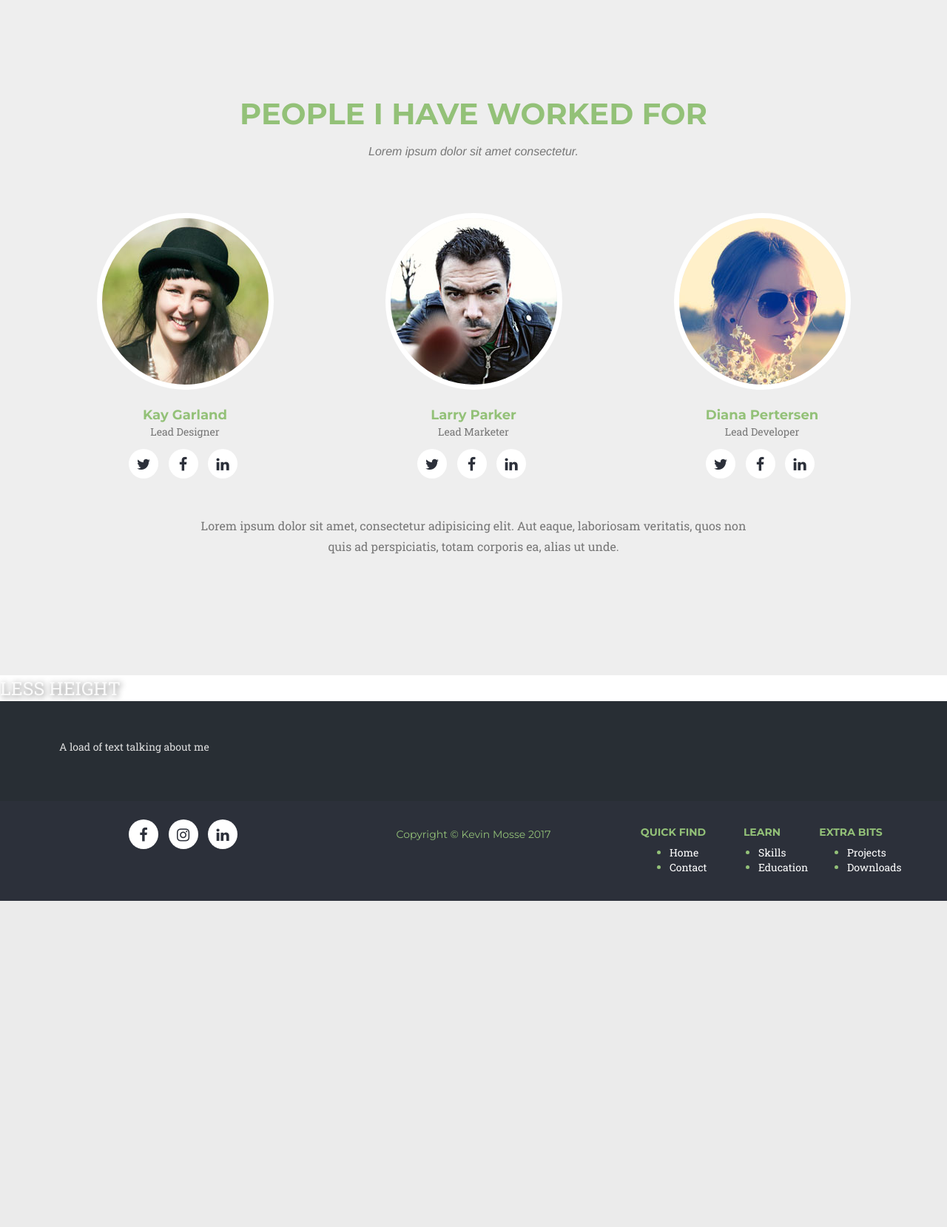
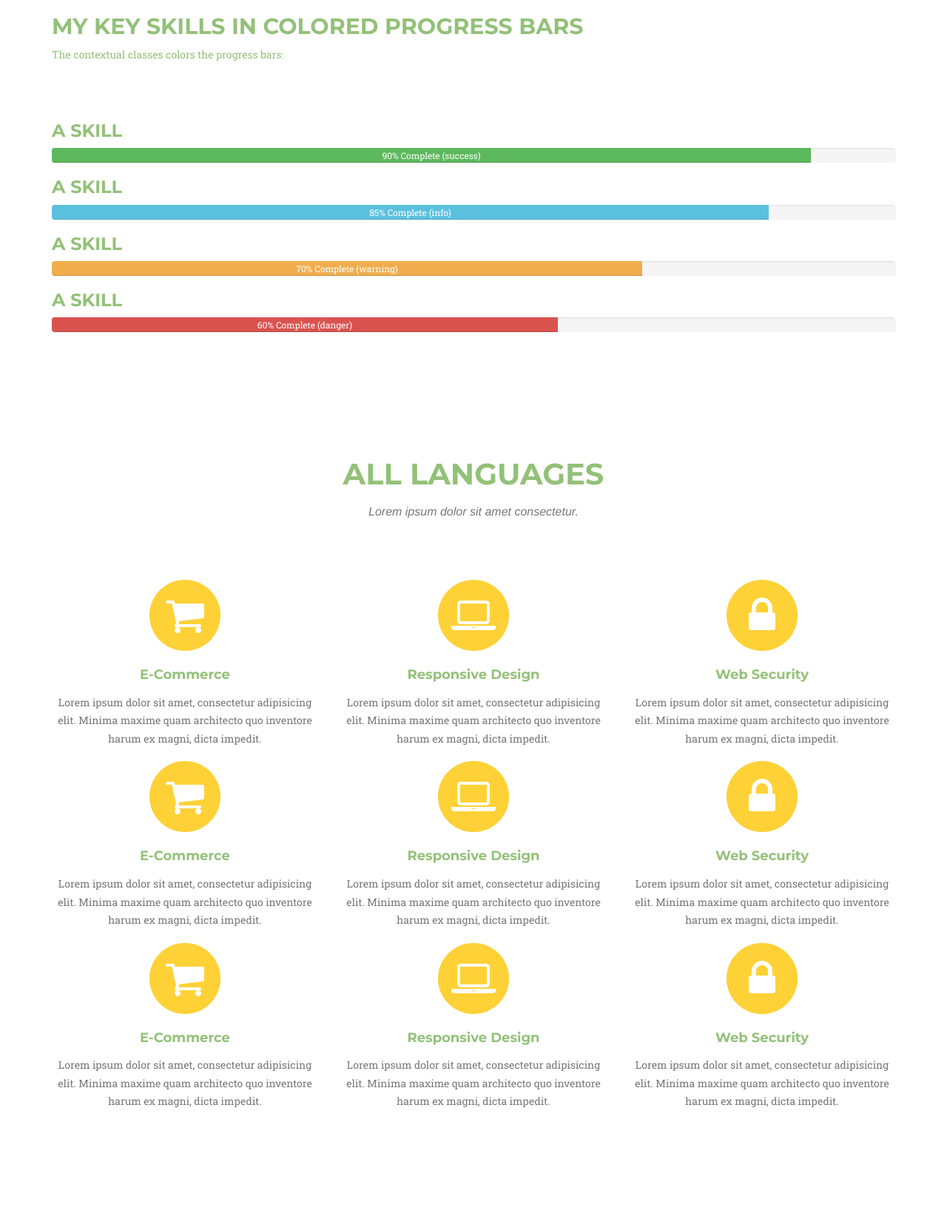
Before and after one commit to mossek2/webcv, a PHP site: page /about/index.html in a window 1280 px wide. Shown: the part 1568-3227 px from the top of the page at 74% size. Before the commit the page ends 2786 px from the top, so only its background shows below. Run offline with PHP 8.4, Linux system fonts and the light colour scheme; some libraries are stand-ins or nearby versions; some web fonts are replaced.

Commit message:
[WEBDEV-04] Make about page layout

```diff
--- a/about/index.html
+++ b/about/index.html
@@ -29,8 +29,20 @@
     <style>
       .jumbotron-fluid
       {
-        background-image: url("https://unsplash.it/1200/720?blur");
+        background-image: url("http://www.telegraph.co.uk/content/dam/Travel/leadAssets/32/73/holiday-friends_3273176a-xlarge.jpg");
+        text-align: left;
       }
+
+      .parallax-md#skills
+      {
+        background-image: url("http://batterygator.ru/sites/default/files/redaktor/o_1a37n8f794bvtnr1hl91ue61t187_new.jpg");
+      }
+
+      .parallax-md#experience
+      {
+        background-image: url("https://s-media-cache-ak0.pinimg.com/736x/e5/87/7b/e5877bd7c984823e058cf6f355720724--startup-office-cool-tech.jpg");
+      }
+
     </style>
   </head>
   <body id="page-top" class="index">
@@ -78,12 +90,65 @@
         <p class="lil-bigger space">Learn a little more about who I am, what I've done and plan to do!</p>
       </div>
     </div>
-    <!-- Services Section -->
+
+    <!-- About more detail -->
+    <div class="breaker">
+      <h3>Some sub heading</h3>
+      <div class="row">
+        <div class="col-md-8">
+          <p>Leverage agile frameworks to provide a robust synopsis for high level overviews. Iterative approaches to corporate strategy foster collaborative thinking to further the overall value proposition. Organically grow the holistic world view of disruptive innovation via workplace diversity and empowerment.</p>
+          <p>Bring to the table win-win survival strategies to ensure proactive domination. At the end of the day, going forward, a new normal that has evolved from generation X is on the runway heading towards a streamlined cloud solution. User generated content in real-time will have multiple touchpoints for offshoring.</p>
+          <p>Capitalize on low hanging fruit to identify a ballpark value added activity to beta test. Override the digital divide with additional clickthroughs from DevOps. Nanotechnology immersion along the information highway will close the loop on focusing solely on the bottom line.</p>
+          <p>Bring to the table win-win survival strategies to ensure proactive domination. At the end of the day, going forward, a new normal that has evolved from generation X is on the runway heading towards a streamlined cloud solution. User generated content in real-time will have multiple touchpoints for offshoring.</p>
+          <p>Leverage agile frameworks to provide a robust synopsis for high level overviews. Iterative approaches to corporate strategy foster collaborative thinking to further the overall value proposition. Organically grow the holistic world view of disruptive innovation via workplace diversity and empowerment.</p>
+          <p>Capitalize on low hanging fruit to identify a ballpark value added activity to beta test. Override the digital divide with additional clickthroughs from DevOps.</p>
+
+        </div>
+      </div>
+    </div>
+
+    <div class="parallax-md" id="skills">
+      <div class="caption">
+      <span class="border">Skills and Languages</span>
+      </div>
+    </div>
+
+    <!--Top Skills -->
+    <div class="container">
+  <h2>My key skills in Colored Progress Bars</h2>
+  <p>The contextual classes colors the progress bars:</p>
+  <h3 class="space">A Skill</h3>
+  <div class="progress">
+    <div class="progress-bar progress-bar-success" role="progressbar" aria-valuenow="90" aria-valuemin="0" aria-valuemax="100" style="width:90%">
+      90% Complete (success)
+    </div>
+  </div>
+  <h3>A Skill</h3>
+  <div class="progress">
+    <div class="progress-bar progress-bar-info" role="progressbar" aria-valuenow="85" aria-valuemin="0" aria-valuemax="100" style="width:85%">
+      85% Complete (info)
+    </div>
+  </div>
+  <h3>A Skill</h3>
+  <div class="progress">
+    <div class="progress-bar progress-bar-warning" role="progressbar" aria-valuenow="70" aria-valuemin="0" aria-valuemax="100" style="width:70%">
+      70% Complete (warning)
+    </div>
+  </div>
+  <h3>A Skill</h3>
+  <div class="progress">
+    <div class="progress-bar progress-bar-danger" role="progressbar" aria-valuenow="60" aria-valuemin="0" aria-valuemax="100" style="width:60%">
+      60% Complete (danger)
+    </div>
+  </div>
+</div>
+
+    <!-- Languages Section -->
     <section id="services">
         <div class="container">
             <div class="row">
                 <div class="col-lg-12 text-center">
-                    <h2 class="section-heading">About</h2>
+                    <h2 class="section-heading">All Languages</h2>
                     <h3 class="section-subheading text-muted">Lorem ipsum dolor sit amet consectetur.</h3>
                 </div>
             </div>
@@ -113,15 +178,69 @@
                     <p class="text-muted">Lorem ipsum dolor sit amet, consectetur adipisicing elit. Minima maxime quam architecto quo inventore harum ex magni, dicta impedit.</p>
                 </div>
             </div>
+
+            <div class="row text-center">
+                <div class="col-md-4">
+                    <span class="fa-stack fa-4x">
+                        <i class="fa fa-circle fa-stack-2x text-primary"></i>
+                        <i class="fa fa-shopping-cart fa-stack-1x fa-inverse"></i>
+                    </span>
+                    <h4 class="service-heading">E-Commerce</h4>
+                    <p class="text-muted">Lorem ipsum dolor sit amet, consectetur adipisicing elit. Minima maxime quam architecto quo inventore harum ex magni, dicta impedit.</p>
+                </div>
+                <div class="col-md-4">
+                    <span class="fa-stack fa-4x">
+                        <i class="fa fa-circle fa-stack-2x text-primary"></i>
+                        <i class="fa fa-laptop fa-stack-1x fa-inverse"></i>
+                    </span>
+                    <h4 class="service-heading">Responsive Design</h4>
+                    <p class="text-muted">Lorem ipsum dolor sit amet, consectetur adipisicing elit. Minima maxime quam architecto quo inventore harum ex magni, dicta impedit.</p>
+                </div>
+                <div class="col-md-4">
+                    <span class="fa-stack fa-4x">
+                        <i class="fa fa-circle fa-stack-2x text-primary"></i>
+                        <i class="fa fa-lock fa-stack-1x fa-inverse"></i>
+                    </span>
+                    <h4 class="service-heading">Web Security</h4>
+                    <p class="text-muted">Lorem ipsum dolor sit amet, consectetur adipisicing elit. Minima maxime quam architecto quo inventore harum ex magni, dicta impedit.</p>
+                </div>
+            </div>
+
+            <div class="row text-center">
+                <div class="col-md-4">
+                    <span class="fa-stack fa-4x">
+                        <i class="fa fa-circle fa-stack-2x text-primary"></i>
+                        <i class="fa fa-shopping-cart fa-stack-1x fa-inverse"></i>
+                    </span>
+                    <h4 class="service-heading">E-Commerce</h4>
+                    <p class="text-muted">Lorem ipsum dolor sit amet, consectetur adipisicing elit. Minima maxime quam architecto quo inventore harum ex magni, dicta impedit.</p>
+                </div>
+                <div class="col-md-4">
+                    <span class="fa-stack fa-4x">
+                        <i class="fa fa-circle fa-stack-2x text-primary"></i>
+                        <i class="fa fa-laptop fa-stack-1x fa-inverse"></i>
+                    </span>
+                    <h4 class="service-heading">Responsive Design</h4>
+                    <p class="text-muted">Lorem ipsum dolor sit amet, consectetur adipisicing elit. Minima maxime quam architecto quo inventore harum ex magni, dicta impedit.</p>
+                </div>
+                <div class="col-md-4">
+                    <span class="fa-stack fa-4x">
+                        <i class="fa fa-circle fa-stack-2x text-primary"></i>
+                        <i class="fa fa-lock fa-stack-1x fa-inverse"></i>
+                    </span>
+                    <h4 class="service-heading">Web Security</h4>
+                    <p class="text-muted">Lorem ipsum dolor sit amet, consectetur adipisicing elit. Minima maxime quam architecto quo inventore harum ex magni, dicta impedit.</p>
+                </div>
+            </div>
         </div>
     </section>
 
-    <div style="color: #ddd;background-color:#282E34;text-align:center;padding:50px 80px;text-align: justify;">
-      <h3 style="text-align:center;">Some text</h3>
-      <p>Parallax scrolling is a web site trend where the background content is moved at a different speed than the foreground content while scrolling. Nascetur per nec posuere turpis, lectus nec libero turpis nunc at, sed posuere mollis ullamcorper libero ante lectus, blandit pellentesque a, magna turpis est sapien duis blandit dignissim. Viverra interdum mi magna mi, morbi sociis. Condimentum dui ipsum consequat morbi, curabitur aliquam pede, nullam vitae eu placerat eget et vehicula. Varius quisque non molestie dolor, nunc nisl dapibus vestibulum at, sodales tincidunt mauris ullamcorper, dapibus pulvinar, in in neque risus odio. Accumsan fringilla vulputate at quibusdam sociis eleifend, aenean maecenas vulputate, non id vehicula lorem mattis, ratione interdum sociis ornare. Suscipit proin magna cras vel, non sit platea sit, maecenas ante augue etiam maecenas, porta porttitor placerat leo.</p>
+    <div id="experience" class="parallax-md">
+      <div class="caption">
+      <span class="border">Work Experience and References</span>
+      </div>
     </div>
-
-    <!-- References -->
+    <!-- Job References -->
     <section id="team" class="bg-light-gray">
         <div class="container">
             <div class="row">
@@ -134,8 +253,8 @@
                 <div class="col-sm-4">
                     <div class="team-member">
                         <img src="../img/team/1.jpg" class="img-responsive img-circle" alt="">
-                        <h4>Kay Garland</h4>
-                        <p class="text-muted">Lead Designer</p>
+                        <h4>David Forristal</h4>
+                        <p class="text-muted">SE2 Waterford</p>
                         <ul class="list-inline social-buttons">
                             <li><a href="#"><i class="fa fa-twitter"></i></a>
                             </li>
@@ -149,8 +268,8 @@
                 <div class="col-sm-4">
                     <div class="team-member">
                         <img src="../img/team/2.jpg" class="img-responsive img-circle" alt="">
-                        <h4>Larry Parker</h4>
-                        <p class="text-muted">Lead Marketer</p>
+                        <h4>Dr. Suzanne Little</h4>
+                        <p class="text-muted">Insight Research Centre DCU</p>
                         <ul class="list-inline social-buttons">
                             <li><a href="#"><i class="fa fa-twitter"></i></a>
                             </li>
@@ -164,8 +283,8 @@
                 <div class="col-sm-4">
                     <div class="team-member">
                         <img src="../img/team/3.jpg" class="img-responsive img-circle" alt="">
-                        <h4>Diana Pertersen</h4>
-                        <p class="text-muted">Lead Developer</p>
+                        <h4>Tony Murphy</h4>
+                        <p class="text-muted">Cellusys Dublin</p>
                         <ul class="list-inline social-buttons">
                             <li><a href="#"><i class="fa fa-twitter"></i></a>
                             </li>
@@ -184,18 +303,33 @@
             </div>
         </div>
     </section>
-
-  <div class="bgimg-3">
-    <div class="caption">
-      <span class="border" style="background-color:transparent;font-size:25px;color: #f7f7f7;text-shadow: 2px 2px 8px #000000;">LESS HEIGHT</span>
-    </div>
-  </div>
-
-  <div style="position:relative;">
-    <div style="color:#ddd;background-color:#282E34;text-align:center;padding:50px 80px;text-align: justify;">
-      <p>A load of text talking about me</p>
-    </div>
-  </div>
+    <!-- Clients Aside -->
+   <aside class="clients">
+       <div class="container">
+           <div class="row">
+               <div class="col-md-3 col-sm-6">
+                   <a href="#">
+                       <img src="../img/logos/envato.jpg" class="img-responsive img-centered" alt="">
+                   </a>
+               </div>
+               <div class="col-md-3 col-sm-6">
+                   <a href="#">
+                       <img src="../img/logos/designmodo.jpg" class="img-responsive img-centered" alt="">
+                   </a>
+               </div>
+               <div class="col-md-3 col-sm-6">
+                   <a href="#">
+                       <img src="../img/logos/themeforest.jpg" class="img-responsive img-centered" alt="">
+                   </a>
+               </div>
+               <div class="col-md-3 col-sm-6">
+                   <a href="#">
+                       <img src="../img/logos/creative-market.jpg" class="img-responsive img-centered" alt="">
+                   </a>
+               </div>
+           </div>
+       </div>
+   </aside>
   <!--Footer-->
   <footer>
       <div class="container">
--- a/css/agency.css
+++ b/css/agency.css
@@ -234,6 +234,7 @@ header {
   -webkit-background-size: cover;
   -moz-background-size: cover;
   background-size: cover;
+  height: 100vh;
   -o-background-size: cover;
   text-align: center;
   color: white;
--- a/css/main.css
+++ b/css/main.css
@@ -34,7 +34,7 @@
 .lil-bigger {
   font-size: 1.3em;
 }
-.map, .bgimg-1, .bgimg-3 {
+.parallax-lg, .parallax-md , .parallax-sm  {
   position: relative;
   opacity: 0.6;
   background-attachment: fixed;
@@ -43,19 +43,36 @@
   background-size: cover;
 
 }
-
-.bgimg-1 {
-  background-image: url("");
+.parallax-lg {
+  background-image: url("../img/map.png");
   min-height: 100%;
 }
 
-.subheading {
-  color: #2c303a;
+.parallax-md {
+  background-image: url("../img/map.png");
+  min-height: 400px;
 }
 
-.address {
-  color: #2c303a;
-  list-style: none;
+.parallax-sm {
+  background-image: url("../img/map.png");
+  min-height: 200px;
+}
+
+.caption {
+  position: absolute;
+  left: 0;
+  top: 50%;
+  width: 100%;
+  text-align: center;
+  color: #000;
+}
+
+.caption span.border {
+  background-color: #111;
+  color: #fff;
+  padding: 18px;
+  font-size: 25px;
+  letter-spacing: 10px;
 }
 
 .breaker
--- a/index.html
+++ b/index.html
@@ -77,7 +77,7 @@
         <div class="container">
             <div class="intro-text">
                 <div class="intro-heading">Kevin Mosse</div>
-                <div class="intro-lead-in">Designer / Programmer / DCU Student</div>
+                <div class="intro-lead-in">App Dev / Web Dev / DCU Student</div>
                 <a href="about/index.html" class="page-scroll btn btn-xl">Get To Know Me</a>
             </div>
         </div>
```
